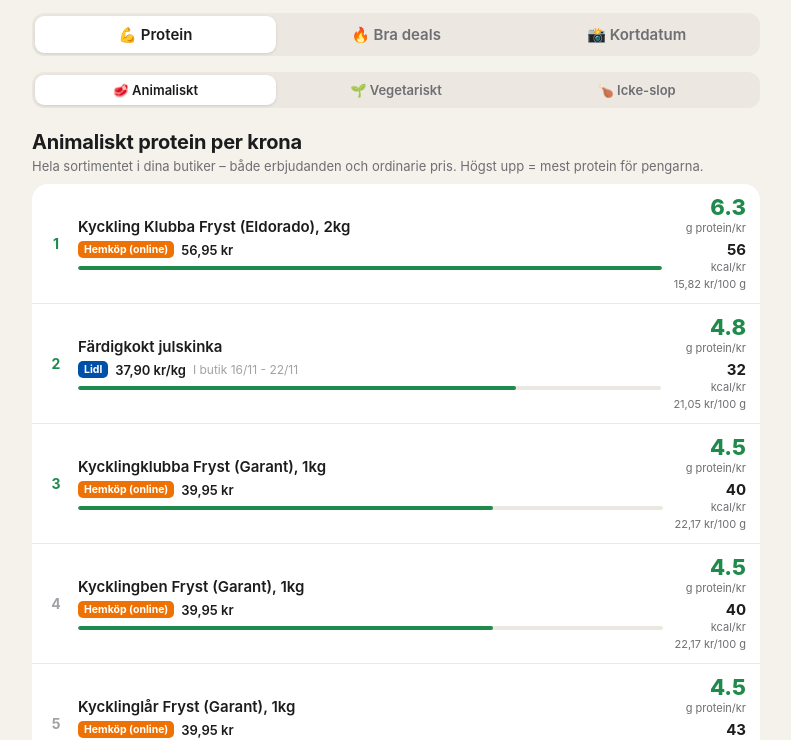
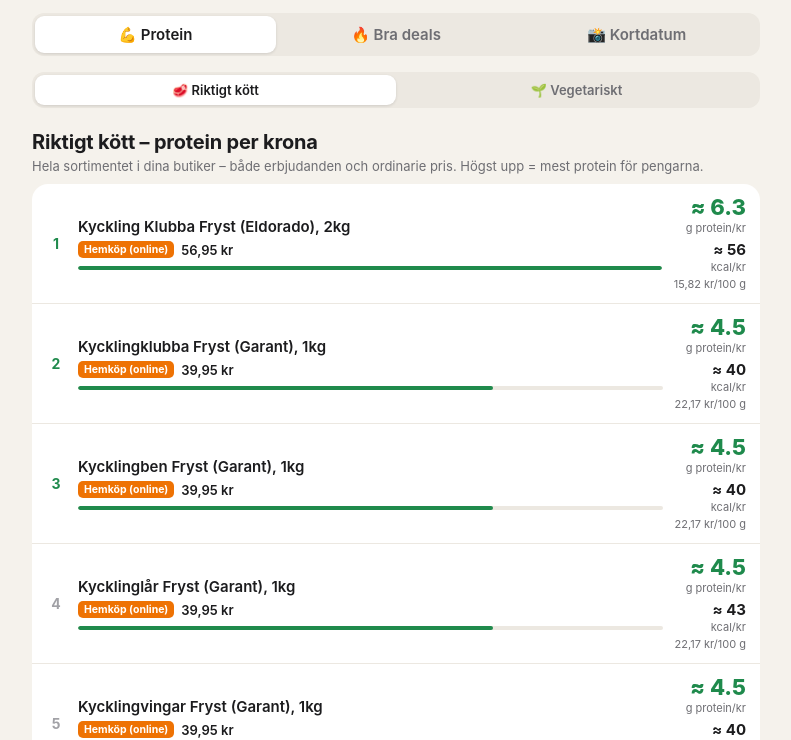
Before and after one commit to bbunkern/AlbanskMat, a plain HTML site: page index.html in a window 1280 px wide. Shown: the part 78-818 px from the top of the page, without its empty margins (244-1035 px from the left). Drawn offline with Linux system fonts and the light colour scheme.

Commit message:
Riktigt kött först, mejeri under Vegetariskt, klickbara rader
Co-Authored-By: Claude Opus 5.5 <noreply@anthropic.com>

```diff
--- a/index.html
+++ b/index.html
@@ -37,6 +37,8 @@
   .lista { background: var(--kort); border-radius: 16px; overflow: hidden; }
   .rad { display: flex; align-items: center; gap: 12px; padding: 12px 14px; border-bottom: 1px solid var(--linje); }
   .rad:last-child { border-bottom: 0; }
+  a.rad { color: inherit; text-decoration: none; cursor: pointer; }
+  a.rad:hover, a.rad:active { background: var(--linje); }
   .nr { width: 20px; text-align: center; font-weight: 700; color: var(--svag); font-size: 14px; flex: none; }
   .rad.topp .nr { color: var(--gron); }
   .mitt { flex: 1; min-width: 0; }
@@ -134,11 +136,10 @@
 
   <section id="flik-protein">
     <div class="seg liten" id="proteintyp" style="margin-top:6px">
-      <button data-typ="anim" class="aktiv">🥩 Animaliskt</button>
+      <button data-typ="hel" class="aktiv">🥩 Riktigt kött</button>
       <button data-typ="vego">🌱 Vegetariskt</button>
-      <button data-typ="hel">🍗 Icke-slop</button>
     </div>
-    <h2 id="prot-rubrik">Animaliskt protein per krona</h2>
+    <h2 id="prot-rubrik">Riktigt kött – protein per krona</h2>
     <p class="forkl">Hela sortimentet i dina butiker – både erbjudanden och ordinarie pris. Högst upp = mest protein för pengarna.</p>
     <div id="protein-lista"></div>
 
@@ -217,18 +218,27 @@
 
   <div id="fel" class="fel"></div>
   <div class="fot">ICA Nära Roslagstull · ICA Supermarket Vanadis · Hemköp Birger Jarlsgatan · Hemköp Matglädjen · Lidl Sveavägen.
-    Proteinhalten är uppskattad från typiska näringsvärden per varutyp. Sökningarna använder e-handelspriser, som kan skilja sig lite från butiken.</div>
+    Protein och kcal kommer från varans näringsdeklaration hos Hemköp och ICA Handla. Värden märkta ≈ är uppskattade från typiska värden (Lidl och ICA:s butikserbjudanden visar ingen näringsdeklaration). Tryck på en vara för att se innehållet hos butiken. Sökningarna använder e-handelspriser, som kan skilja sig lite från butiken.</div>
 </div>
 
 <script>
-const FALT = ["v", "e", "p", "o", "r", "kg", "b", "g", "i", "pk", "a", "kk"];
+const FALT = ["v", "e", "p", "o", "r", "kg", "b", "g", "i", "pk", "a", "kk", "u", "n"];
+// En rad blir en länk till produktsidan (där innehållsförteckning och näringsvärden finns) när länk finns.
+const radStart = (x, klass = "") => x.u && /^https:\/\//.test(x.u)
+  ? `<a class="rad ${klass}" href="${esc(x.u)}" target="_blank" rel="noopener">` : `<div class="rad ${klass}">`;
+const radSlut = x => x.u && /^https:\/\//.test(x.u) ? `</a>` : `</div>`;
+const ungefar = x => x.n === 1 ? "" : `<span title="Uppskattat – butiken visar ingen näringsdeklaration">≈ </span>`;
 const KALLOR = ["ica", "icaonline", "hemkop", "lidl"];
 const SOKORD = {
   Lax: /^(färsk |fryst |svensk |norsk |hel )?lax|laxfil|laxsida|laxbit|laxrygg|(kallrökt|gravad|varmrökt) lax/i,
   Potatis: /potatis/i, Matvete: /matvete|^vete\b/i, Kvarg: /kvarg/i,
 };
-// Icke-slop: rent kött, fisk och ägg – hela bitar och färs, inget processat och ingen ost/mejeri.
-const HEL_RA = /kyckling|kalkon|lax|torsk|sej|kolja|pollock|fiskfil|tonfisk|makrill|sill|räk|fläskfil|ytterfil|kotlett|karré|fläsklägg|sidfläsk|fläskkött|fläskbog|biff|entrecôte|entrecote|oxfil|fransyska|högrev|nötstek|nötkött|rostbiff|lammstek|lammfil|nötfärs|köttfärs|blandfärs|fläskfärs|kycklingfärs|lammfärs|(^|[^a-zåäö])ägg($|[^a-zåäö])/i;
+// Riktigt kött: rent kött och fisk – hela bitar och färs, inget processat och ingen ost/mejeri/ägg.
+const HEL_RA = /kyckling|kalkon|lax|torsk|sej|kolja|pollock|fiskfil|tonfisk|makrill|sill|räk|fläskfil|ytterfil|kotlett|karré|fläsklägg|sidfläsk|fläskkött|fläskbog|biff|entrecôte|entrecote|oxfil|fransyska|högrev|nötstek|nötkött|rostbiff|lammstek|lammfil|nötfärs|köttfärs|blandfärs|fläskfärs|kycklingfärs|lammfärs/i;
+// Vegetariskt: allt utan kött/fisk, inklusive mejeri och ägg.
+const MEJERI_AGG = /ost|kvarg|keso|cottage|skyr|yoghurt|mjölk|kesella|paneer|halloumi|mozzarella|feta|(^|[^a-zåäö])ägg($|[^a-zåäö])/i;
+const KOTT_FISK = /kyckling|kalkon|lax|torsk|sej|kolja|fisk|tonfisk|makrill|sill|räk|fläsk|biff|kött|färs|skinka|korv|bacon|salami|kassler|lamm|kotlett|karré|högrev|entrecôte|oxfil|chorizo|salsiccia|pastej|ansjovis|kaviar/i;
+const arVego = x => x.a === false || (x.a === true && MEJERI_AGG.test(x.v) && !KOTT_FISK.test(x.v));
 const HEL_INTE = /ost|kvarg|keso|cottage|skyr|yoghurt|mjölk|nugget|burgare|bullar|korv|bacon|skinka|kassler|pålägg|pastej|salami|kebab|schnitzel|cordon|panerad|griljerad|fiskpinn|crisp|tempura|krokett|färdig|grillad|kokt|stekt|rökt|gravad|marinerad|i sås|sallad|wrap|pizza|paj|soppa|röra|spread|chorizo|salsiccia|färskkorv|pulled|strimlad.*(stekt|grillad)|kaviar|rom |pudding|dressing|krydd|gryta|lasagne|pasta|piroger|dumplings|gyoza|vår?rull|sushi|rätt|månader|från \d|\d år|stroganoff|risotto|mos|grönsak|tagliatelle|nudlar|spaghetti|pannbiff|mortadella|skivad|deli|port\b|\/1 ?p\b|1p\b|biffar|hamburg|dafgårds|gratäng|buffalo|bbq|teriyaki|glaserad|tikka|tandoori/i;
 const arHel = x => x.a === true && HEL_RA.test(x.v) && !HEL_INTE.test(x.v);
 const INTE_SOK =/chips|mos|gratäng|sås|paj|pudding|katt|hund|sötpotatis|sallad|färs/i;
@@ -238,7 +248,7 @@ const kr = x => x == null ? "–" : x.toFixed(2).replace(".", ",") + " kr";
 const tillObj = rad => Object.fromEntries(FALT.map((f, i) => [f, rad[i]]));
 const kedja = b => /^ICA/.test(b) ? "ica" : /^Hemköp/.test(b) ? "hemkop" : /^Lidl/.test(b) ? "lidl" : "";
 
-let scans = [], valt = null, flik = "protein", typ = "anim", kedjefilter = "", sokord = "";
+let scans = [], valt = null, flik = "protein", typ = "hel", kedjefilter = "", sokord = "";
 
 function chips(butiker) {
   return String(butiker || "").split(" · ").map(b => `<span class="chip ${kedja(b)}">${esc(b)}</span>`).join("");
@@ -268,20 +278,20 @@ function render() {
   const d = data();
   if (!d) return;
   // Protein
-  const prot = d.poster.filter(x => x.pk && (typ === "anim" ? x.a : typ === "hel" ? arHel(x) : x.a === false))
+  const prot = d.poster.filter(x => x.pk && (typ === "hel" ? arHel(x) : arVego(x)))
                       .sort((a, b) => b.pk - a.pk).slice(0, 40);
-  $("prot-rubrik").textContent = typ === "anim" ? "Animaliskt protein per krona" : typ === "hel" ? "Icke-slop: rent kött & fisk per krona" : "Vegetariskt protein per krona";
+  $("prot-rubrik").textContent = typ === "hel" ? "Riktigt kött – protein per krona" : "Vegetariskt protein per krona";
   const bast = prot[0]?.pk || 1;
   $("protein-lista").className = "lista" + (typ === "vego" ? " vego" : "");
   $("protein-lista").innerHTML = prot.length ? prot.map((x, i) => `
-    <div class="rad ${i < 3 ? "topp" : ""}">
+    ${radStart(x, i < 3 ? "topp" : "")}
       <div class="nr">${i + 1}</div>
       <div class="mitt"><div class="namn">${esc(x.v)}</div>${meta(x)}
         <div class="stapel"><div style="width:${Math.max(4, Math.round(100 * x.pk / bast))}%"></div></div></div>
-      <div class="hoger"><div class="stor">${x.pk.toFixed(1)}</div><div class="enhet">g protein/kr</div>
-        ${x.kk ? `<div class="kcal">${x.kk}</div><div class="enhet">kcal/kr</div>` : ""}
+      <div class="hoger"><div class="stor">${ungefar(x)}${x.pk.toFixed(1)}</div><div class="enhet">g protein/kr</div>
+        ${x.kk ? `<div class="kcal">${ungefar(x)}${x.kk}</div><div class="enhet">kcal/kr</div>` : ""}
         <div class="enhet">${kr(100 / x.pk)}/100 g</div></div>
-    </div>`).join("") : `<div class="tom">Inga proteinerbjudanden den här dagen.</div>`;
+    ${radSlut(x)}`).join("") : `<div class="tom">Inga proteinvaror den här dagen.</div>`;
 
   // Mina sökningar – sökträffar + veckans erbjudanden som matchar
   $("sok").innerHTML = Object.entries(d.sok).map(([rubrik, rader]) => {
@@ -291,12 +301,12 @@ function render() {
     const topp = rader.filter(x => { const k = x.v + x.b; if (sedda.has(k)) return false; sedda.add(k); return x.kg; })
                       .sort((a, b) => a.kg - b.kg).slice(0, 5);
     return `<div class="sokkort"><h3>${esc(rubrik)}</h3><div class="lista">${topp.length ? topp.map((x, i) => `
-      <div class="rad ${i === 0 ? "topp" : ""}">
+      ${radStart(x, i === 0 ? "topp" : "")}
         <div class="nr">${i + 1}</div>
         <div class="mitt"><div class="namn">${esc(x.v)}</div>
           <div class="meta">${chips(x.b)} <span>${esc(x.e)}</span></div></div>
         <div class="hoger kg">${kr(x.kg).replace(" kr", "")} <small>kr/kg</small></div>
-      </div>`).join("") : `<div class="tom">Inget hittat.</div>`}</div></div>`;
+      ${radSlut(x)}`).join("") : `<div class="tom">Inget hittat.</div>`}</div></div>`;
   }).join("");
 
   // Bra deals
@@ -306,10 +316,10 @@ function render() {
     .sort((a, b) => b.r - a.r);
   $("deals-lista").className = "lista";
   $("deals-lista").innerHTML = deals.length ? deals.map(x => `
-    <div class="rad">
+    ${radStart(x)}
       <div class="mitt"><div class="namn">${esc(x.v)}</div>${meta(x)}</div>
       <div class="hoger"><span class="rabatt">-${x.r}%</span></div>
-    </div>`).join("") : `<div class="tom">Inga deals matchar.</div>`;
+    ${radSlut(x)}`).join("") : `<div class="tom">Inga deals matchar.</div>`;
 
   $("fel").innerHTML = d.fel.length ? "⚠ " + d.fel.map(esc).join("<br>⚠ ") : "";
   const s = scans.find(s => s.id === valt);
```
